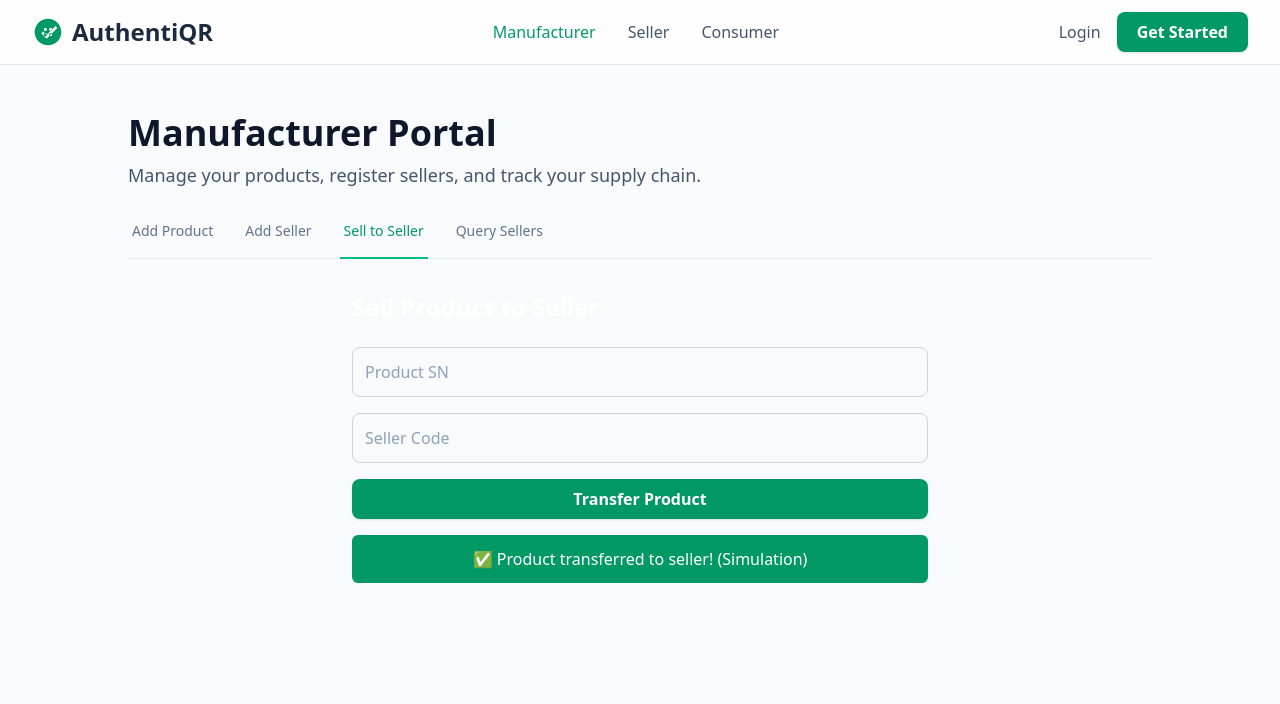
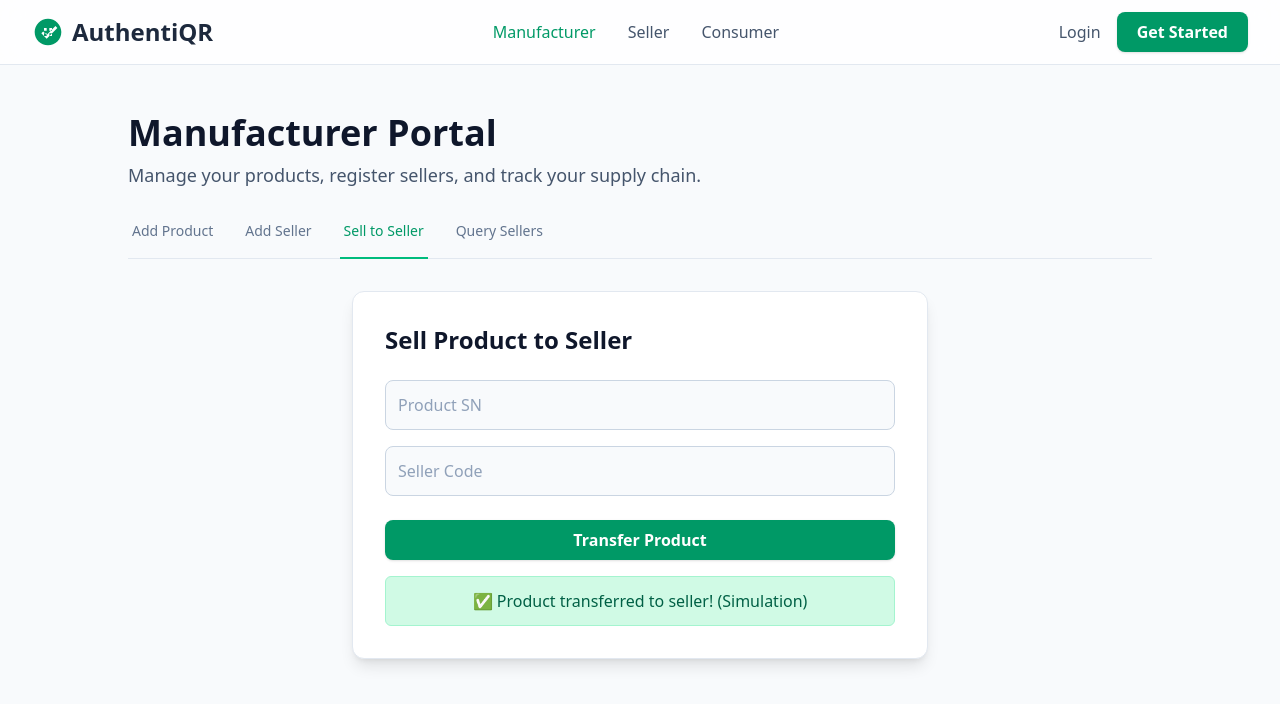
Before and after one commit to avanishshaw/Product-Identification, a React (Vite) app in the folder frontend/: page /manufacturer/sell-product in a window 1280 px wide. Both pictures are taken after typing "Sample", "Sample" into the empty fields and a click on the button "Transfer Product". Shown: the top 704 px of the page. Built offline with nearby package versions, Linux system fonts and the light colour scheme.

Commit message:
Updated a few more pages

```diff
--- a/frontend/src/pages/Manufacturer/QuerySellerPage.jsx
+++ b/frontend/src/pages/Manufacturer/QuerySellerPage.jsx
@@ -2,8 +2,8 @@ import React, { useState } from 'react';
 
 // Dummy data for frontend-first development
 const dummySellers = [
-    { _id: '1', sellerId: 'S001', sellerName: 'ElectroHub', sellerBrand: 'Gadgetron', sellerCode: 'EHUB1', sellerNum: '1234567890', sellerManager: 'John Doe', sellerAddress: '123 Tech Lane' },
-    { _id: '2', sellerId: 'S002', sellerName: 'Digital Dreams', sellerBrand: 'NextGen', sellerCode: 'DDREAMS', sellerNum: '0987654321', sellerManager: 'Jane Smith', sellerAddress: '456 Circuit Ave' },
+    { _id: '1', sellerId: 'S001', sellerName: 'ElectroHub', sellerBrand: 'Gadgetron', sellerCode: 'EHUB1', sellerNum: '123-456-7890', sellerManager: 'John Doe', sellerAddress: '123 Tech Lane, Silicon Valley' },
+    { _id: '2', sellerId: 'S002', sellerName: 'Digital Dreams', sellerBrand: 'NextGen', sellerCode: 'DDREAMS', sellerNum: '098-765-4321', sellerManager: 'Jane Smith', sellerAddress: '456 Circuit Ave, Tech City' },
 ];
 
 const QuerySellerPage = () => {
@@ -17,8 +17,8 @@ const QuerySellerPage = () => {
   };
 
   return (
-    <div className="card">
-      <h2 className="text-2xl font-bold text-white mb-6">Query Sellers</h2>
+    <div className="form-card">
+      <h2 className="text-2xl font-bold text-slate-900 mb-6">Query Sellers</h2>
       <form onSubmit={handleSearch} className="flex flex-col sm:flex-row gap-4 mb-8">
         <input value={manufacturerCode} onChange={(e) => setManufacturerCode(e.target.value)} placeholder="Enter Manufacturer Code" className="input-style flex-grow" />
         <button type="submit" className="btn-primary">Get Sellers</button>
@@ -37,7 +37,7 @@ const QuerySellerPage = () => {
             ))}
           </tbody>
         </table>
-        {sellers.length === 0 && <p className="p-4 text-center text-slate-400">No sellers to display. Enter a code and search.</p>}
+        {sellers.length === 0 && <p className="p-4 text-center text-slate-500">No sellers to display. Enter a code and search.</p>}
       </div>
     </div>
   );
--- a/frontend/src/pages/Manufacturer/SellToSellerPage.jsx
+++ b/frontend/src/pages/Manufacturer/SellToSellerPage.jsx
@@ -10,14 +10,14 @@ const SellToSellerPage = () => {
     };
 
     return (
-        <div className="card max-w-xl mx-auto">
-            <h2 className="text-2xl font-bold text-white mb-6">Sell Product to Seller</h2>
+        <div className="form-card max-w-xl mx-auto">
+            <h2 className="text-2xl font-bold text-slate-900 mb-6">Sell Product to Seller</h2>
             <form onSubmit={handleSubmit} className="space-y-4">
                  <input name="productSN" placeholder="Product SN" required className="input-style" />
                  <input name="sellerCode" placeholder="Seller Code" required className="input-style" />
-                <button type="submit" className="btn-primary w-full">Transfer Product</button>
+                <button type="submit" className="btn-primary w-full mt-2">Transfer Product</button>
             </form>
-            {message && <div className="mt-4 text-center p-3 rounded-md bg-emerald-600 text-white">{message}</div>}
+            {message && <div className="mt-4 text-center p-3 rounded-md bg-emerald-100 text-emerald-800 border border-emerald-200">{message}</div>}
         </div>
     );
 };
```
